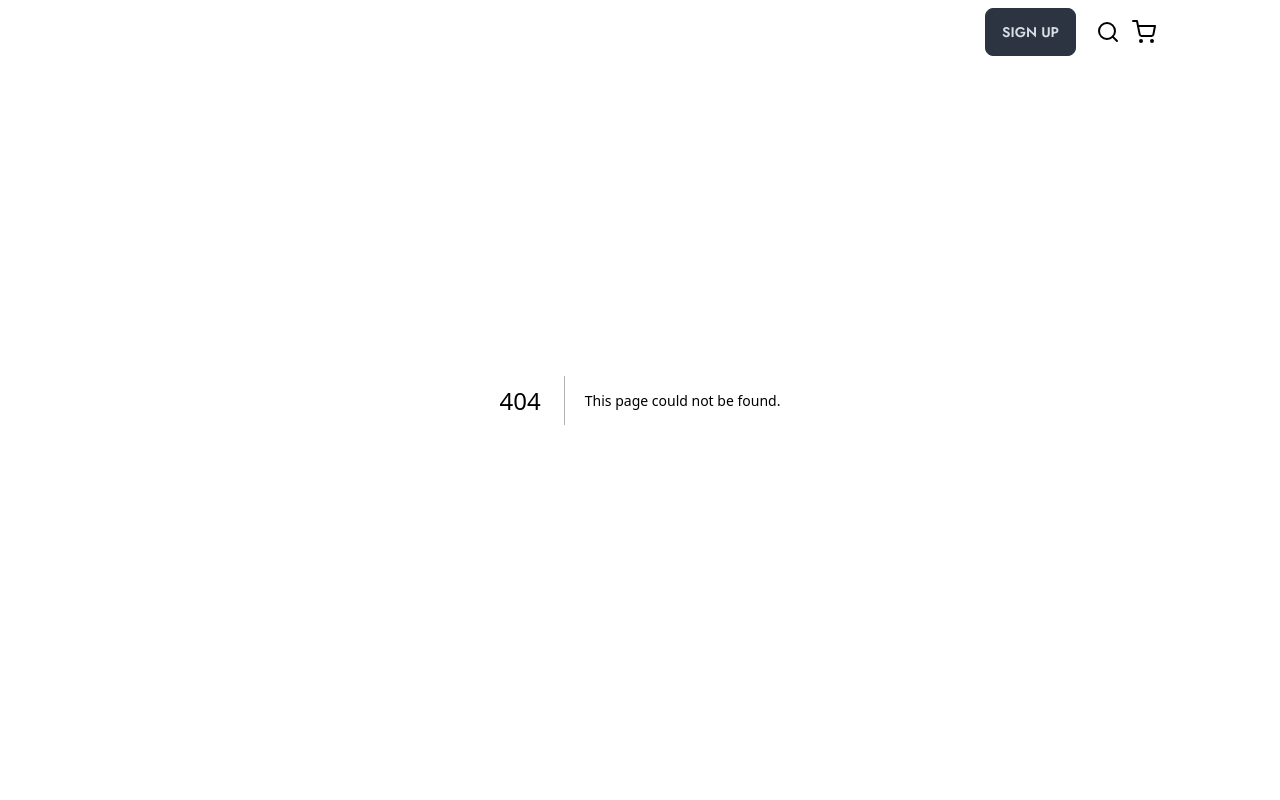
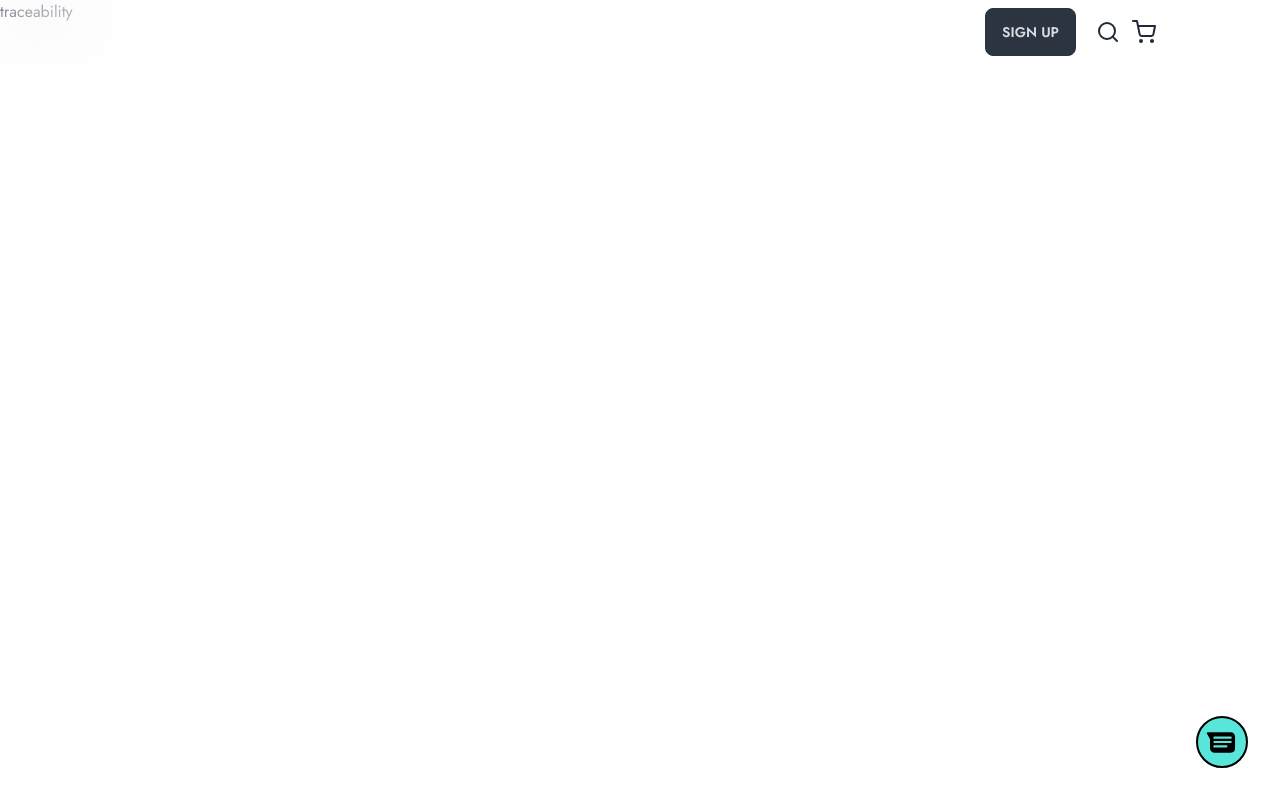
Before and after one commit to PAVAN28GIT/whySoOptimal, a Next.js app in the folder frontend/: page /traceability in a window 1280 px wide. Before the commit this address had no page. Built offline with nearby package versions, Linux system fonts and the light colour scheme.

Commit message:
added the chatbot

```diff
--- /dev/null
+++ b/frontend/app/components/elements/Chatbot.jsx
@@ -0,0 +1,15 @@
+import Link from 'next/link'
+import React from 'react'
+import { SiGooglemessages } from 'react-icons/si'
+
+const Chatbot = () => {
+    return (
+        <Link target='_blank' href='https://landbot.online/v3/H-1727818-EAP0FCW9ULYSUOXV/index.html'>
+            <div className='fixed bottom-8 right-6 md:right-8 z-40 rounded-full flex justify-center items-center font-firaCode text-xl border-black border-2 bg-black'>
+                <SiGooglemessages className={`text-[#57E6D9] text-5xl`} />
+            </div>
+        </Link>
+    )
+}
+
+export default Chatbot
--- a/frontend/app/layout.tsx
+++ b/frontend/app/layout.tsx
@@ -2,6 +2,7 @@ import './globals.css'
 import type { Metadata } from 'next'
 import { Jost } from 'next/font/google'
 import Navbar from './components/navigation/Navbar'
+import Chatbot from './components/elements/Chatbot'
 import { ReduxProvider } from '@/redux/provider'
 
 const jost = Jost({ subsets: ['latin'] })
@@ -22,6 +23,7 @@ export default function RootLayout({
         <ReduxProvider>
           <Navbar />
           {children}
+          <Chatbot />
         </ReduxProvider>
       </body>
     </html>
--- a/frontend/app/products/page.tsx
+++ b/frontend/app/products/page.tsx
@@ -35,6 +35,9 @@ const Products = () => {
                                     <p className='text-2xl font-bold'>Description : {product.description}</p>
                                     <p className='text-2xl font-bold'>Ratings : {product.ratings}</p>
                                     <p className='text-2xl font-bold'>Price : RS.{product.price} only</p>
+                                    <Link href='/traceability'>
+                                        <p className='text-2xl font-bold hover:underline'>View traceability</p>
+                                    </Link>
                                 </div>
                             </div>
                         </div>
--- /dev/null
+++ b/frontend/app/traceability/page.tsx
@@ -0,0 +1,11 @@
+import React from 'react'
+
+const traceability = () => {
+    return (
+        <div>
+            traceability
+        </div>
+    )
+}
+
+export default traceability
```
